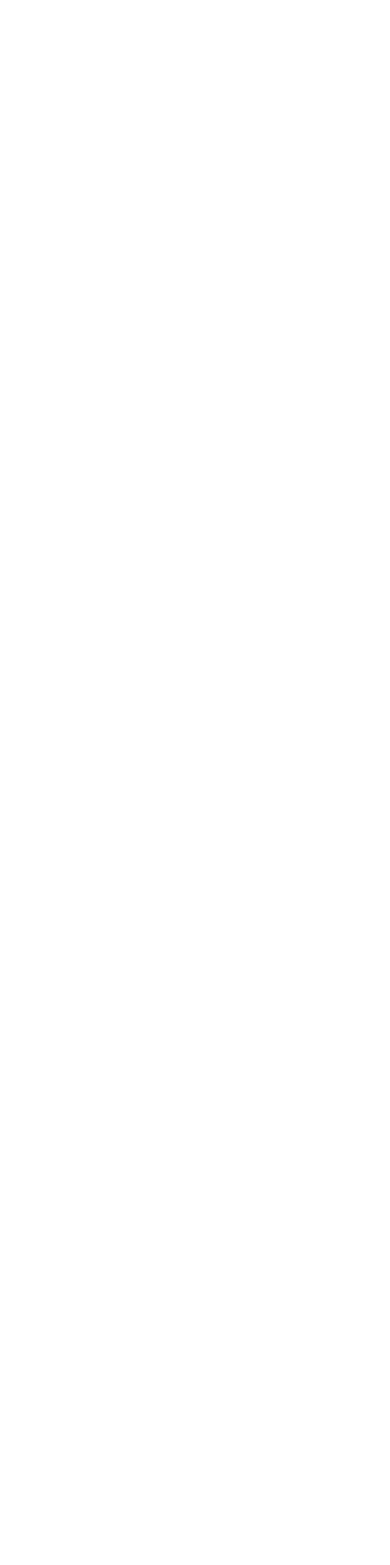
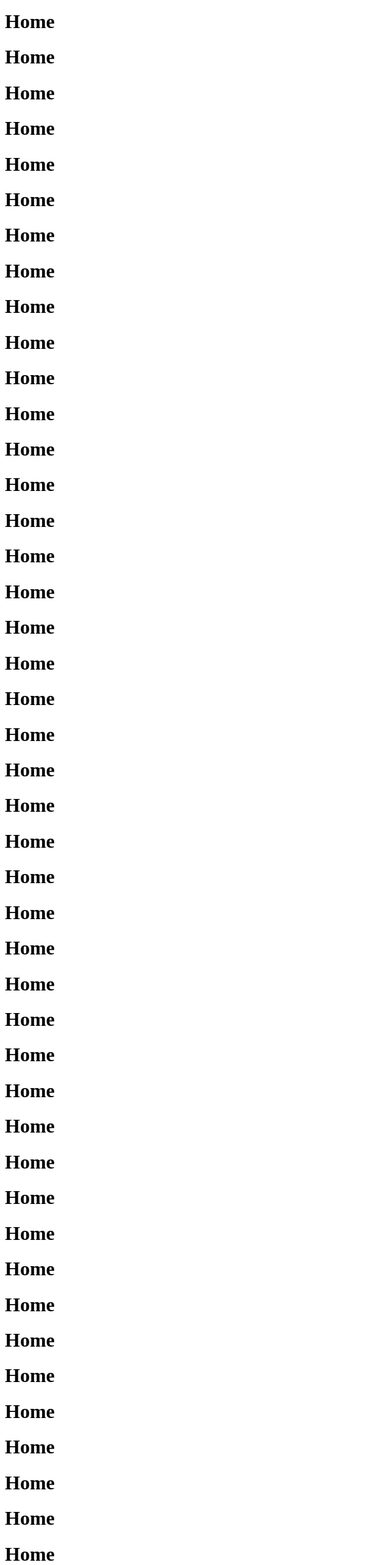
Before and after one commit to Hysumi/react-blog, a React (Create React App) app: page / in a window 1280 px wide. Shown: the part 180-2746 px from the top of the page at 61% size, without its empty margins (0-640 px from the left). Before the commit the page ends 800 px from the top, so only its background shows below. Built offline with nearby package versions, Linux system fonts and the light colour scheme.

Commit message:
Adicionar Route Config

```diff
--- a/src/App.js
+++ b/src/App.js
@@ -12,25 +12,59 @@
 import Home from "./containers/Home/Home";
 import Blog from "./containers/Blog/Blog";
 
-const Topic = ({ match }) => (
+const Tacos = ({ routes }) => (
     <div>
-        <h2>{match.params.topicId}</h2>
+        <h2>Tacos</h2>
+        <ul>
+            <li>
+                <Link to="/tacos/bus">Bus</Link>
+            </li>
+            <li>
+                <Link to="/tacos/cart">Cart</Link>
+            </li>
+        </ul>
+
+        {routes.map((route, i) => <RouteWithSubRoutes key={i} {...route} />)}
     </div>
 );
 
-const Topics = ({ match }) => (
-    <div>
-        <h2>Topics</h2>
-        <ul>
-            <li><Link to={`${match.url}/rendering`}>Rendering with React</Link></li>
-            <li><Link to={`${match.url}/components`}>Components</Link></li>
-            <li><Link to={`${match.url}/props-v-state`}>Props v. State</Link></li>
-        </ul>
+const Bus = () => <h3>Bus</h3>;
+const Cart = () => <h3>Cart</h3>;
 
-        <Route exact path="/topics/:topicId" component={Topic} />
-    </div>
+
+// Route Config
+const routes = [
+    {
+        path: "/blog",
+        component: Blog
+    },
+    {
+        path: "/tacos",
+        component: Tacos,
+        routes: [
+            {
+                path: "/tacos/bus",
+                component: Bus
+            },
+            {
+                path: "/tacos/cart",
+                component: Cart
+            }
+        ]
+    }
+];
+
+// Wrap <Route> and use this everywhere instead, then when
+// sub routes are added to any route it'll work
+const RouteWithSubRoutes = (route) => (
+    <Route
+        path={route.path}
+        render={(props) => (
+        // Pass the sub-routes down to keep nesting
+            <route.component {...props} routes={route.routes} />
+        )}
+    />
 );
-
 
 class App extends Component {
     render () {
@@ -39,10 +73,10 @@
                 <Router>
                     <div>
                         <NavigationBar/>
-                        <hr />
                         <Route exact path="/" component={Home} />
-                        <Route path="/blog" component={Blog} />
-                        <Route path="/topics" component={Topics} />
+                        <Link to="/tacos">Tacos</Link>
+                        {routes.map((route, i) => <RouteWithSubRoutes key={i} {...route} />)}
+
                     </div>
                 </Router>
             </div>
--- a/src/containers/Home/Home.js
+++ b/src/containers/Home/Home.js
@@ -5,6 +5,54 @@
         return (
             <div>
                 <h1> Home </h1>
+                <h1> Home </h1>
+                <h1> Home </h1>
+                <h1> Home </h1>
+                <h1> Home </h1>
+                <h1> Home </h1>
+                <h1> Home </h1>
+                <h1> Home </h1>
+                <h1> Home </h1>
+                <h1> Home </h1>
+                <h1> Home </h1>
+                <h1> Home </h1>
+                <h1> Home </h1>
+                <h1> Home </h1>
+                <h1> Home </h1>
+                <h1> Home </h1>
+                <h1> Home </h1>
+                <h1> Home </h1>
+                <h1> Home </h1>
+                <h1> Home </h1>
+                <h1> Home </h1>
+                <h1> Home </h1>
+                <h1> Home </h1>
+                <h1> Home </h1>
+                <h1> Home </h1>
+                <h1> Home </h1>
+                <h1> Home </h1>
+                <h1> Home </h1>
+                <h1> Home </h1>
+                <h1> Home </h1>
+                <h1> Home </h1>
+                <h1> Home </h1>
+                <h1> Home </h1>
+                <h1> Home </h1>
+                <h1> Home </h1>
+                <h1> Home </h1>
+                <h1> Home </h1>
+                <h1> Home </h1>
+                <h1> Home </h1>
+                <h1> Home </h1>
+                <h1> Home </h1>
+                <h1> Home </h1>
+                <h1> Home </h1>
+                <h1> Home </h1>
+                <h1> Home </h1>
+                <h1> Home </h1>
+                <h1> Home </h1>
+                <h1> Home </h1>
+                <h1> Home </h1>
             </div>
         );
     }
```
